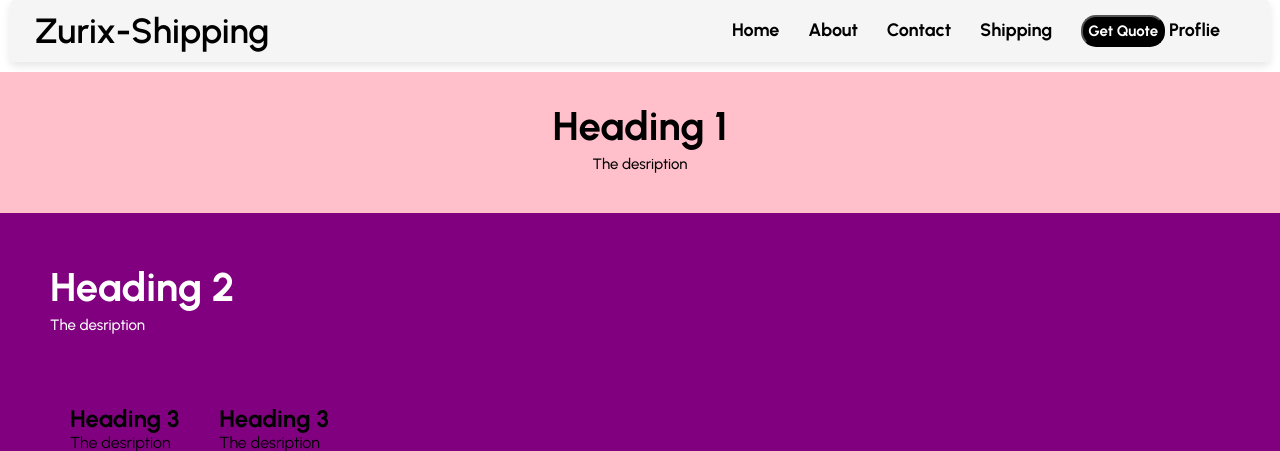
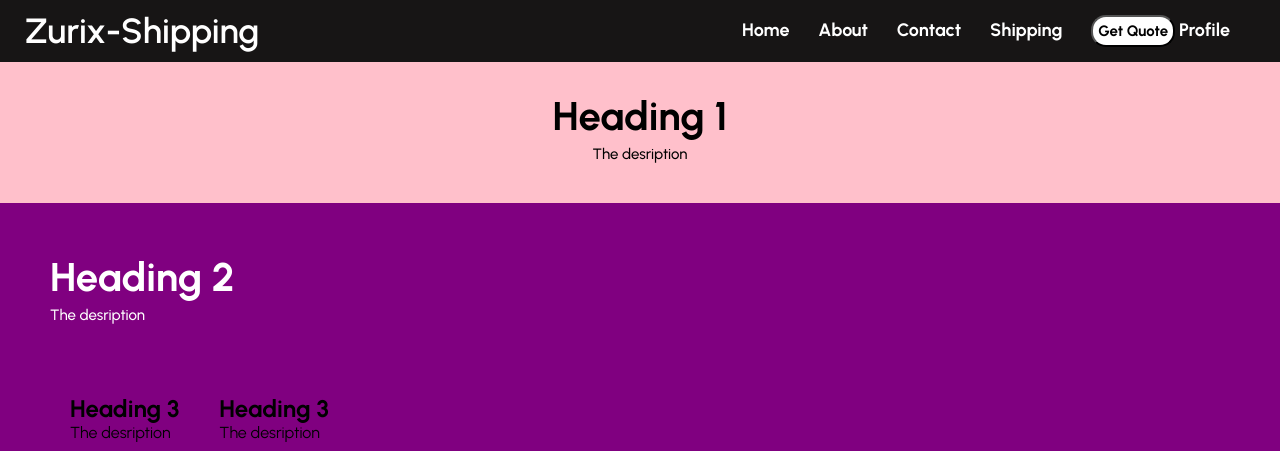
Before and after one commit to sameernjr/Zurix-Shipping, a Django app: page /About/ in a window 1280 px wide. Shown: the top 451 px of the page. Run offline with Django 5.2, Linux system fonts and the light colour scheme.

Commit message:
Change Navbar settings

```diff
--- a/zurix/static/css/style.css
+++ b/zurix/static/css/style.css
@@ -10,14 +10,14 @@
 
 /* Navbar Styling */
 .navbar {
-    background: whitesmoke;
+    background: rgb(23, 21, 21);
     padding-right: 15px;
     padding-left: 15px;
-    margin-left: 10px;
+    /* margin-left: 10px;
     margin-right: 10px;
-    margin-bottom: 10px;
-    box-shadow: 0 4px 8px rgba(0, 0, 0, 0.1);
-    border-radius: 5px;
+    margin-bottom: 10px; */
+    /* box-shadow: 0 4px 8px rgba(0, 0, 0, 0.1); */
+    /* border-radius: 5px; */
 }
 
 .navdiv {
@@ -30,7 +30,7 @@
 .logo a {
     font-size: 35px;
     font-weight: 600;
-    color: rgb(0, 0, 0);
+    color: white;
 }
 
 li {
@@ -39,7 +39,7 @@ li {
 }
 
 li a {
-    color: rgb(0, 0, 0);
+    color: white;
     font-size: 18px;
     font-weight: bold;
     margin-right: 25px;
@@ -47,12 +47,12 @@ li a {
 
 .nav-btn {
     padding: 5px;
-    background-color: black;
+    background-color: white;
     border-radius: 15px;
 }
 
 .nav-btn a {
-    color: white;
+    color: black;
     font-weight: bold;
     font-size: 15px;
 }
--- a/zurix/templates/base.html
+++ b/zurix/templates/base.html
@@ -23,7 +23,7 @@
 				<li><a href="/Contact">Contact</a></li>
 				<li><a href="#">Shipping</a></li>
 				<button class="nav-btn"><a href="#">Get Quote</a></button>
-                <li><a href="#">Proflie</a></li>
+                <li><a href="#">Profile</a></li>
 			</ul>
 		</div>
 	</nav>
```
